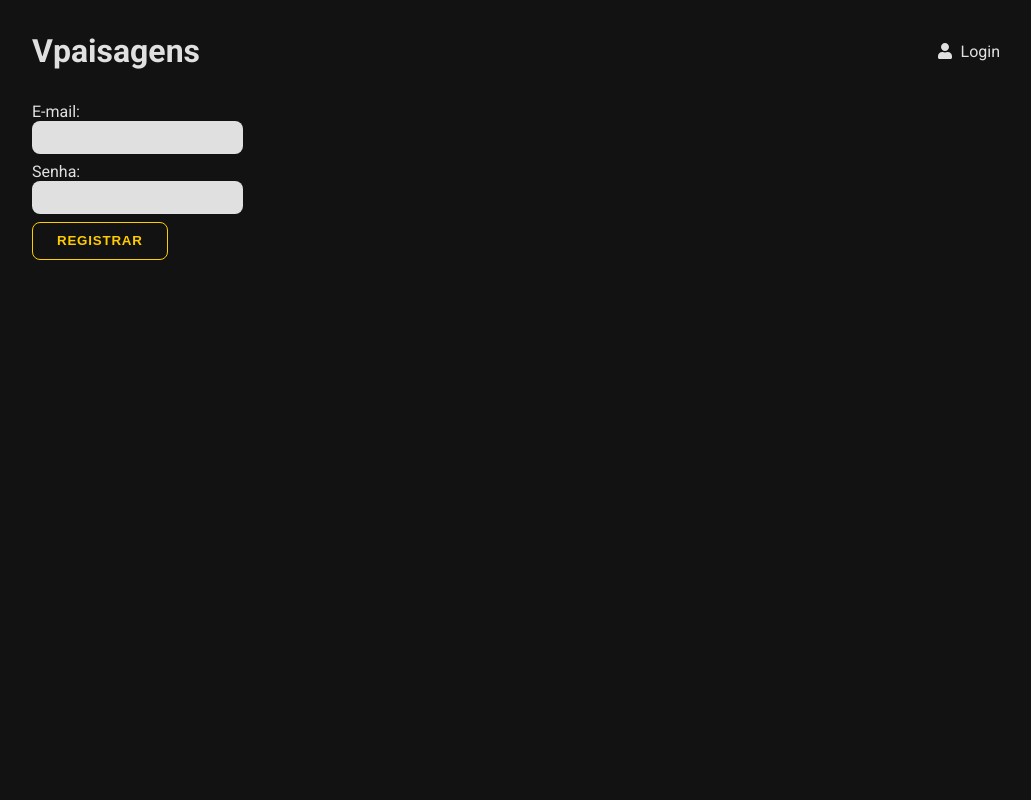
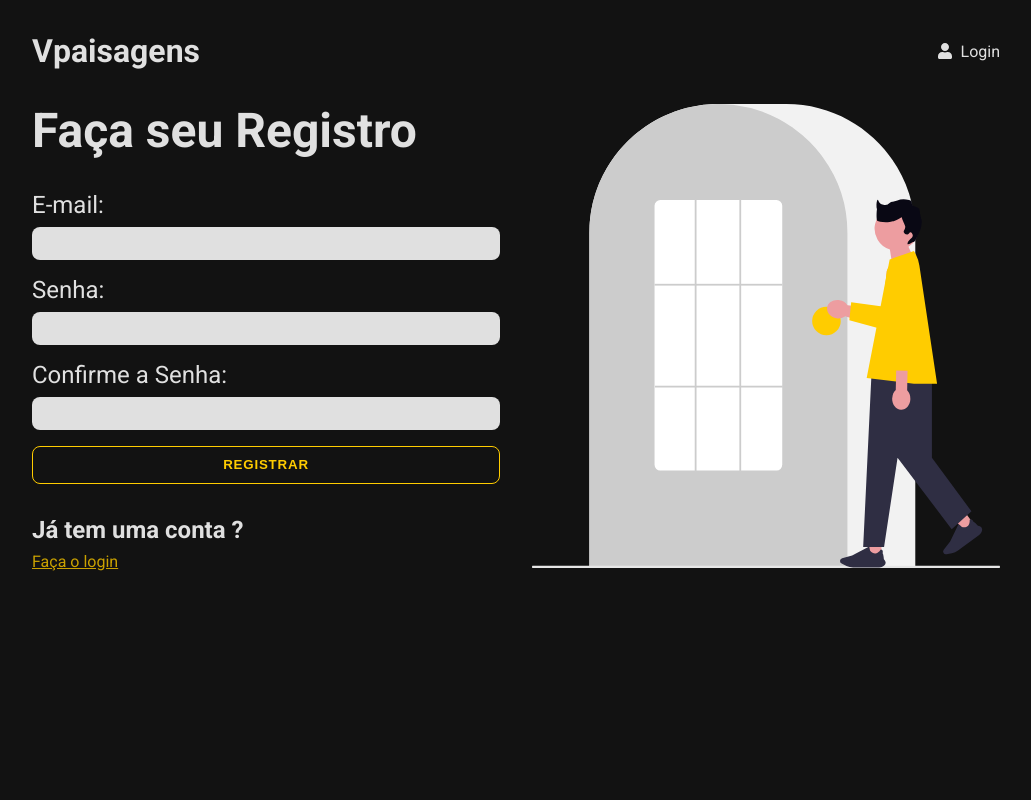
Before and after one commit to Vacf04/vpaisagens, a Next.js app: page /login/registrar in a window 1280 px wide. Shown: the top 800 px of the page, without its empty margins (124-1155 px from the left). Built offline with nearby package versions, Linux system fonts and the light colour scheme; no server answers.

Commit message:
Feat: Estilização dos componentes de formulario de login e registro praticamente prontos, função de confirmar senha adicionada

```diff
--- a/src/app/globals.css
+++ b/src/app/globals.css
@@ -66,3 +66,9 @@ a {
 .successMessage {
   color: var(--color-success);
 }
+
+@media (max-width: 400px) {
+  html {
+    font-size: 80%;
+  }
+}
--- a/src/app/login/page.tsx
+++ b/src/app/login/page.tsx
@@ -1,4 +1,4 @@
-import LoginForm from "@/components/login/loginForm";
+import LoginForm from "@/components/login/LoginForm";
 
 export default function LoginPage() {
   return (
--- a/src/app/login/registrar/page.tsx
+++ b/src/app/login/registrar/page.tsx
@@ -1,4 +1,4 @@
-import RegisterForm from "@/components/login/registerForm";
+import RegisterForm from "@/components/login/RegisterForm";
 
 export default function RegisterPage() {
   return (
--- /dev/null
+++ b/src/components/login/RegisterForm.module.css
@@ -0,0 +1,54 @@
+.registerContent {
+  display: grid;
+  grid-template-columns: 1fr 1fr;
+  gap: 2rem;
+  align-items: center;
+}
+
+.registerContent h1 {
+  font-size: 3rem;
+  margin-bottom: 2rem;
+}
+
+.registerContent label {
+  font-size: 1.5rem;
+  font-weight: medium;
+  margin-bottom: 0.5rem;
+  display: block;
+}
+
+.registerContent input {
+  margin-bottom: 1rem;
+  width: 100%;
+}
+
+.registerContent button {
+  width: 100%;
+  justify-content: center;
+}
+
+.alreadyCreated {
+  margin-top: 2rem;
+}
+
+.alreadyCreated p {
+  font-size: 1.5rem;
+  font-weight: bold;
+}
+
+.alreadyCreated a {
+  color: var(--color-accent-hover);
+  text-decoration: underline;
+  margin-top: 0.5rem;
+  display: block;
+}
+
+@media (max-width: 700px) {
+  .registerContent {
+    grid-template-columns: 1fr;
+  }
+
+  .registerContent img {
+    justify-self: center;
+  }
+}
--- a/src/components/login/registerForm.tsx
+++ b/src/components/login/registerForm.tsx
@@ -4,11 +4,19 @@ import { useState } from "react";
 import { useAuth } from "../../context/authContext";
 import Input from "../forms/Input";
 import Button from "../forms/Button";
+import RegisterIllustration from "../../../public/login.svg";
+import Image from "next/image";
+import styles from "./RegisterForm.module.css";
+import Link from "next/link";
 
 export default function RegisterForm() {
   const [email, setEmail] = useState("");
   const [password, setPassword] = useState("");
-  const [message, setMessage] = useState<string | null>(null);
+  const [confirmPassword, setConfirmPassword] = useState("");
+  const [message, setMessage] = useState<{
+    message: string;
+    type: "error" | "success";
+  } | null>(null);
   const [isSubmitting, setIsSubmitting] = useState(false);
   const { supabaseClient } = useAuth();
 
@@ -16,7 +24,7 @@ export default function RegisterForm() {
     e.preventDefault();
     setMessage(null);
     setIsSubmitting(true);
-
+    if (password.trim() === confirmPassword.trim()) {
       const { error: signUpError } = await supabaseClient.auth.signUp({
         email,
         password,
@@ -26,20 +34,26 @@ export default function RegisterForm() {
       });
 
       if (signUpError) {
-      setMessage(signUpError.message);
+        setMessage({ message: signUpError.message, type: "error" });
       } else {
-      setMessage(
-        "Registro bem-sucedido! Por favor, verifique seu e-mail para confirmar sua conta."
-      );
+        setMessage({
+          message:
+            "Registro bem-sucedido! Por favor, verifique seu e-mail para confirmar sua conta.",
+          type: "success",
+        });
         setEmail("");
         setPassword("");
+      }
+    } else {
+      setMessage({ message: "As senhas precisam ser iguais!", type: "error" });
     }
     setIsSubmitting(false);
   };
 
   return (
-    <div>
+    <div className={styles.registerContent}>
       <form onSubmit={handleRegister}>
+        <h1>Faça seu Registro</h1>
         <label htmlFor="email">E-mail:</label>
         <Input
           type="email"
@@ -58,20 +72,39 @@ export default function RegisterForm() {
           required
           disabled={isSubmitting}
         />
+        <label htmlFor="password">Confirme a Senha:</label>
+        <Input
+          type="password"
+          id="password"
+          value={confirmPassword}
+          onChange={(e) => setConfirmPassword(e.target.value)}
+          required
+          disabled={isSubmitting}
+        />
+        {message && (
+          <p
+            className={
+              message.type === "error" ? "errorMessage" : "successMessage"
+            }
+            style={{ marginBottom: "1rem" }}
+          >
+            {message.message}
+          </p>
+        )}
         <Button type="submit" disabled={isSubmitting}>
           {isSubmitting ? "Registrando..." : "Registrar"}
         </Button>
-        {message && (
-          <p
-            style={{
-              color: message.includes("Sucesso") ? "green" : "red",
-              marginTop: "10px",
-            }}
-          >
-            {message}
-          </p>
-        )}
+        <div className={styles.alreadyCreated}>
+          <p>Já tem uma conta ?</p>
+          <Link href={"/login"}>Faça o login</Link>
+        </div>
       </form>
+      <Image
+        src={RegisterIllustration}
+        alt="Register Illustration"
+        width={500}
+        height={500}
+      />
     </div>
   );
 }
```
Also changed, not shown: src/components/login/LoginForm.module.css (added, +54 -0 lines), src/components/login/loginForm.tsx (+34 -4 lines), public/login.svg (added), src/components/criar-perfil/CriarPerfilForm.module.css (added), src/components/criar-perfil/CriarPerfilForm.tsx (added). Lines whose indentation alone changed are shown as unchanged.
